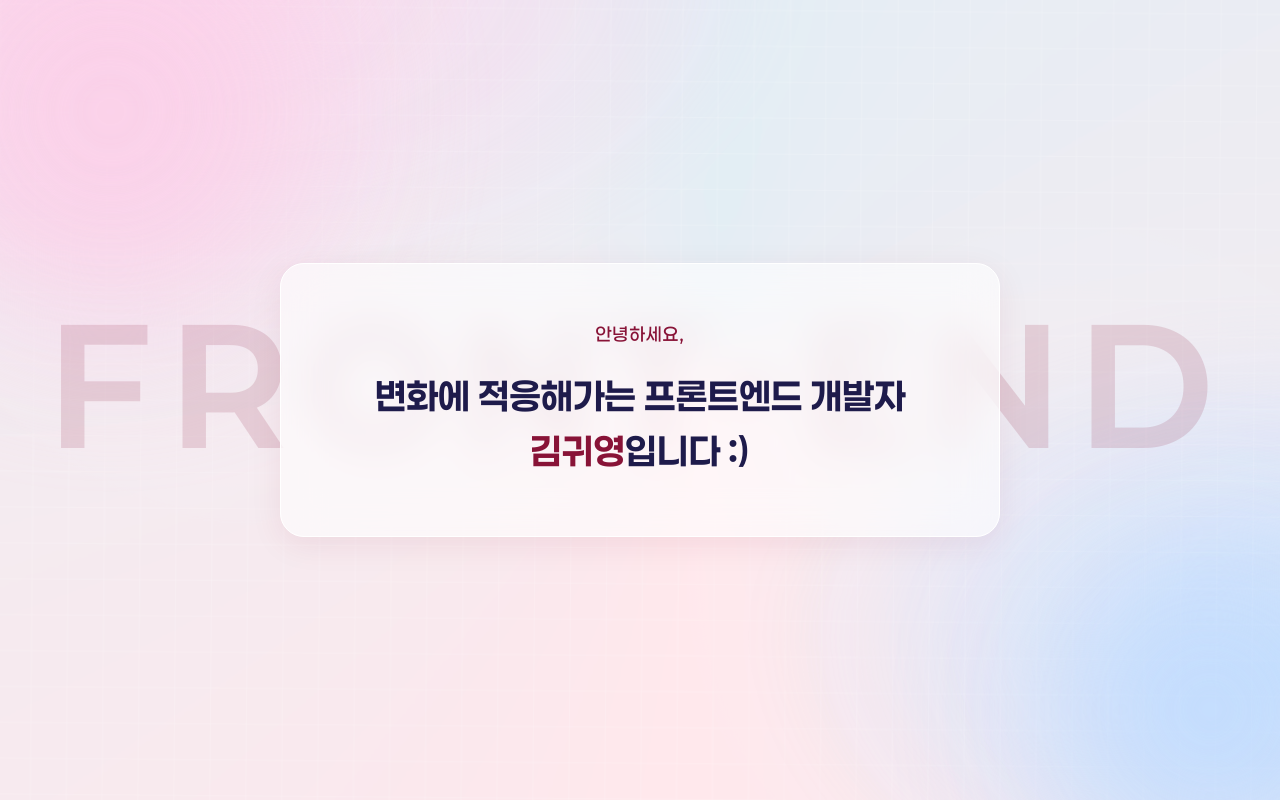
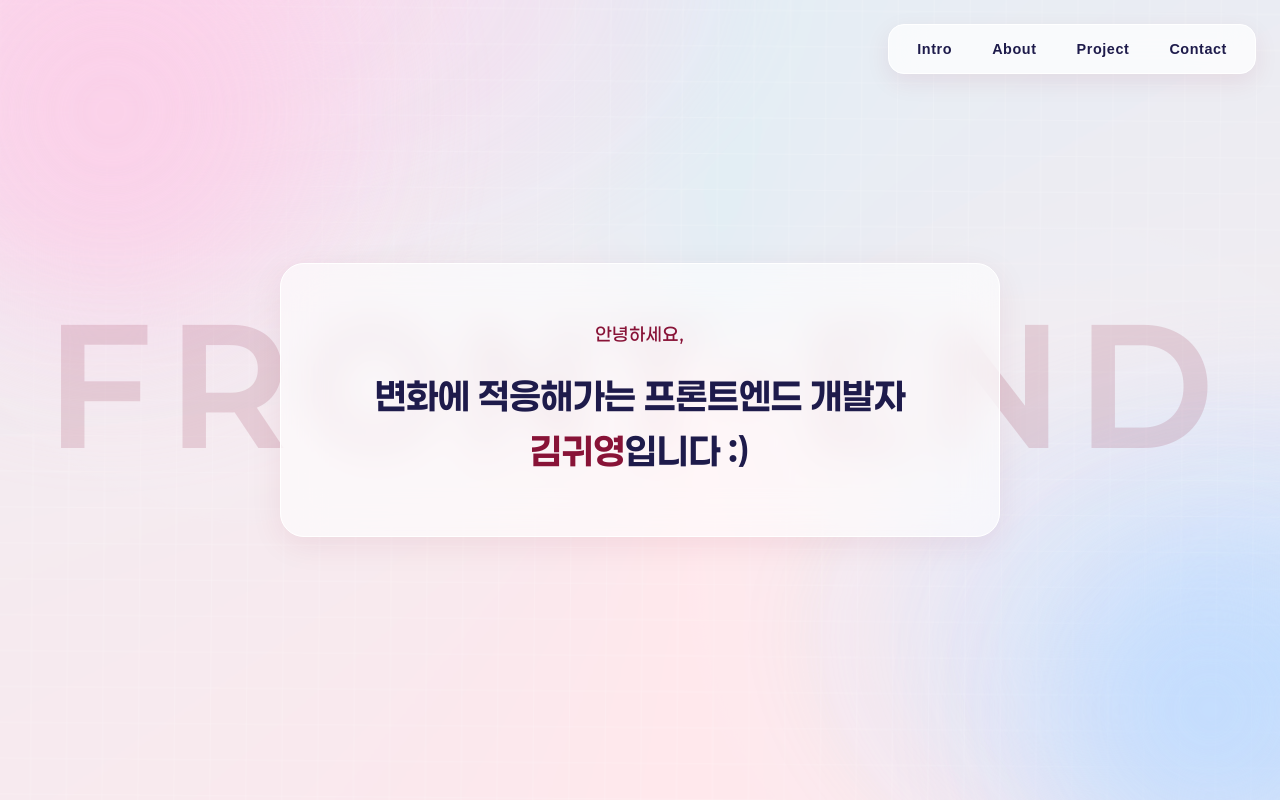
Before and after one commit to guiyoung2/resume, a Next.js app: page / in a window 1280 px wide. Shown: the top 800 px of the page. Built offline with nearby package versions, Linux system fonts and the light colour scheme.

Commit message:
feat. header 메뉴 기능 추가

```diff
--- a/src/app/layout.tsx
+++ b/src/app/layout.tsx
@@ -1,6 +1,7 @@
 import type { Metadata } from "next";
 import localFont from "next/font/local";
 import EmotionRegistry from "@/components/providers/EmotionRegistry";
+import Header from "@/components/header/Header";
 import "./globals.css";
 
 const paperlogy = localFont({
@@ -32,7 +33,10 @@ export default function RootLayout({
   return (
     <html lang="ko">
       <body className={paperlogy.variable}>
-        <EmotionRegistry>{children}</EmotionRegistry>
+        <EmotionRegistry>
+          <Header />
+          {children}
+        </EmotionRegistry>
       </body>
     </html>
   );
--- /dev/null
+++ b/src/components/header/Header.styled.ts
@@ -0,0 +1,45 @@
+'use client'
+import styled from '@emotion/styled'
+
+export const HeaderNav = styled.nav`
+  position: fixed;
+  top: 1.5rem;
+  right: 1.5rem;
+  z-index: 100;
+  display: flex;
+  gap: 0.5rem;
+  padding: 0.5rem 0.75rem;
+  background: rgba(255, 255, 255, 0.72);
+  border: 1px solid rgba(255, 255, 255, 1);
+  backdrop-filter: blur(16px);
+  -webkit-backdrop-filter: blur(16px);
+  border-radius: 1rem;
+  box-shadow: 0 8px 24px rgba(136, 19, 55, 0.08);
+
+  @media (max-width: 640px) {
+    top: 1rem;
+    right: 1rem;
+    padding: 0.4rem 0.5rem;
+    gap: 0.25rem;
+  }
+`
+
+export const NavButton = styled.button`
+  padding: 0.5rem 1rem;
+  font-size: 0.9rem;
+  font-weight: 600;
+  color: #1e1b4b;
+  letter-spacing: 0.04em;
+  border-radius: 0.5rem;
+  transition: color 0.2s ease, background-color 0.2s ease;
+
+  &:hover {
+    color: #881337;
+    background: rgba(136, 19, 55, 0.08);
+  }
+
+  @media (max-width: 640px) {
+    padding: 0.4rem 0.65rem;
+    font-size: 0.8rem;
+  }
+`
--- /dev/null
+++ b/src/components/header/Header.tsx
@@ -0,0 +1,32 @@
+'use client'
+
+import { HeaderNav, NavButton } from './Header.styled'
+
+const MENU_ITEMS = [
+  { label: 'Intro', id: 'intro' },
+  { label: 'About', id: 'about' },
+  { label: 'Project', id: 'projects' },
+  { label: 'Contact', id: 'contact' },
+] as const
+
+export default function Header() {
+  const handleClick = (sectionId: string) => {
+    const element = document.getElementById(sectionId)
+    element?.scrollIntoView({ behavior: 'smooth' })
+  }
+
+  return (
+    <HeaderNav aria-label="메인 네비게이션">
+      {MENU_ITEMS.map(({ label, id }) => (
+        <NavButton
+          key={id}
+          type="button"
+          onClick={() => handleClick(id)}
+          aria-label={`${label} 섹션으로 이동`}
+        >
+          {label}
+        </NavButton>
+      ))}
+    </HeaderNav>
+  )
+}
--- a/src/components/hero/Hero.tsx
+++ b/src/components/hero/Hero.tsx
@@ -26,7 +26,7 @@ export default function Hero() {
   }, [])
 
   return (
-    <HeroSection>
+    <HeroSection id="intro">
       <IntroOverlay $toBackground={introDone}>
         <IntroWord $toBackground={introDone}>Front-End</IntroWord>
       </IntroOverlay>
```
